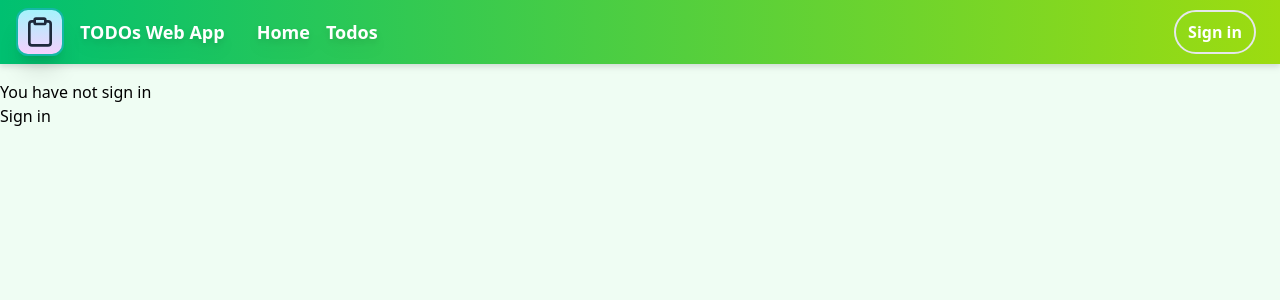
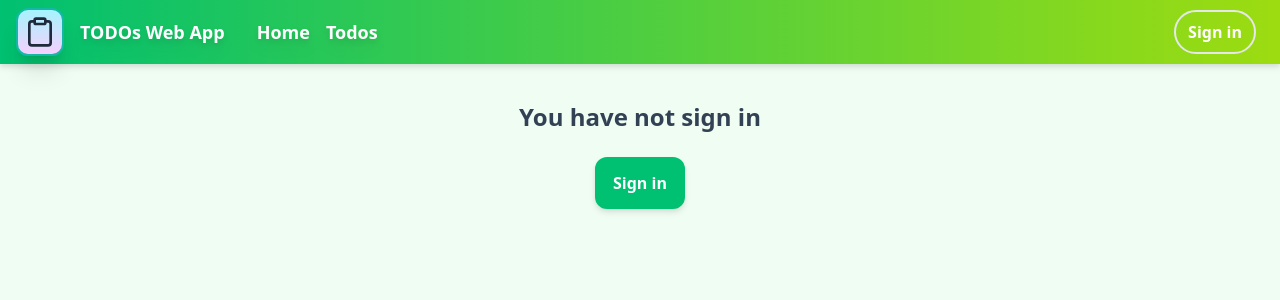
Before and after one commit to phoukiethseng/todo-web-app, a Next.js app: page /home in a window 1280 px wide. Shown: the top 300 px of the page. Built offline with nearby package versions, Linux system fonts and the light colour scheme; no server answers.

Commit message:
Make homepage looks nicer

```diff
--- a/components/Button.js
+++ b/components/Button.js
@@ -3,7 +3,7 @@ export default function Button({ onClick, children }) {
   return (
     <button
       onClick={onClick}
-      className="border-2 border-[#00C071] bg-[#00C071] hover:bg-[#005261] rounded-xl px-4 py-3 font-bold text-white col-span-1 drop-shadow-md"
+      className="border-2 border-[#00C071] hover:border-[#005261] bg-[#00C071] hover:bg-[#005261] rounded-xl px-4 py-3 font-bold text-white col-span-1 drop-shadow-md duration-100"
     >
       {children}
     </button>
--- a/pages/home.js
+++ b/pages/home.js
@@ -1,6 +1,7 @@
+import Button from "@/components/Button";
 import LoadingPage from "@/components/loading/LoadingPage";
-import NavButton from "@/components/NavButton";
 import { useSession } from "next-auth/react";
+import Link from "next/link";
 import { useRouter } from "next/router";
 
 export default function HomePage() {
@@ -14,27 +15,27 @@ export default function HomePage() {
     );
   return (
     <>
+      <div className="w-full min-h-[150px] flex flex-col justify-center items-center space-y-6">
         {session && (
           <>
-          <div className="w-full flex flex-col justify-center items-center space-y-6">
-            <p className="text-2xl font-bold">Welcome {session?.user?.name}!</p>
-            <NavButton
-              action={() => {
-                router.push("/todos");
-              }}
-            >
-              View Todos
-            </NavButton>
-          </div>
+            <p className="text-2xl font-bold text-slate-700">
+              Welcome {session?.user?.name}!
+            </p>
+            <Button onClick={() => router.push("/todos")}>View Todos</Button>
           </>
         )}
 
         {!session && (
           <>
-          <p>You have not sign in</p>
-          <a href="api/auth/signin">Sign in</a>
+            <p className="text-2xl font-bold text-slate-700">
+              You have not sign in
+            </p>
+            <Link href="/api/auth/signin">
+              <Button>Sign in</Button>
+            </Link>
           </>
         )}
+      </div>
     </>
   );
 }
```
Lines whose indentation alone changed are shown as unchanged.
